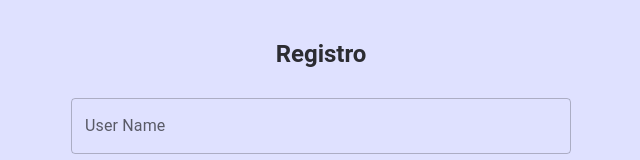
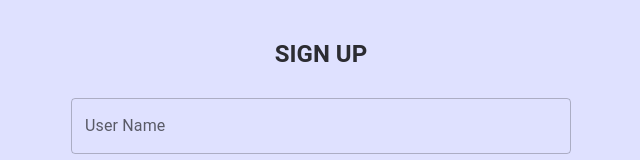
Before and after one commit to Jdcisneros/challengefront1, a Next.js app: page / in a window 1280 px wide. Both pictures are taken after a click on the button "DON'T HAVE AN ACCOUNT? SIGN UP". Shown: the top 160 px of the page, without its empty margins (319-959 px from the left). Built offline with nearby package versions, Linux system fonts and the light colour scheme.

Commit message:
Update registerForm.tsx

```diff
--- a/components/forms/registerForm.tsx
+++ b/components/forms/registerForm.tsx
@@ -68,7 +68,7 @@ export default function RegisterForm({ onRegisterSuccess }: RegisterFormProps) {
   return (
     <div>
         <StyledForm onSubmit={handleSubmit(onSubmit)}>
-          <TitleTodo>Registro</TitleTodo>
+          <TitleTodo>SIGN UP</TitleTodo>
           <TextField
             label="User Name"
             variant="outlined"
```
